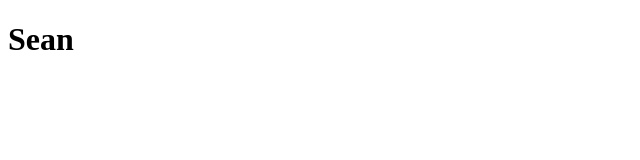
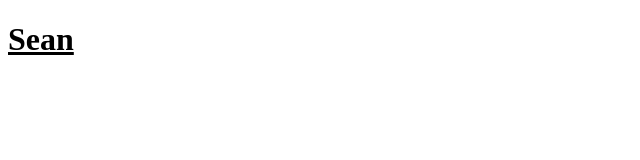
Before and after one commit to seanbevard/GitDemo, a plain HTML site: page index.html in a window 1280 px wide. Shown: the full height of the page, 0-640 px from the left. Drawn offline with Linux system fonts and the light colour scheme.

Commit message:
added text decoration

```diff
--- a/index.html
+++ b/index.html
@@ -2,8 +2,15 @@
 <html>
 	<head>
 		<title>Git Demo</title>
+		<style>
+		h1 {
+			text-decoration: underline;
+		}
+		</style>
 	</head>
 	<body>
-		<h1>Sean</h1>
+		<div>
+			<h1>Sean</h1>
+		</div>
 	</body>
 </html>
```
